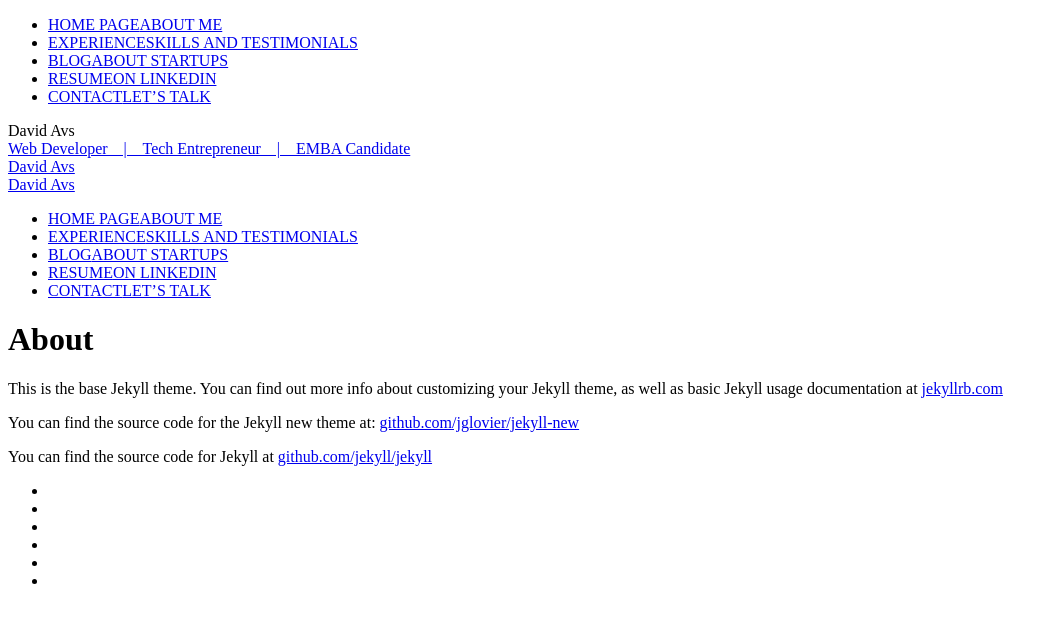
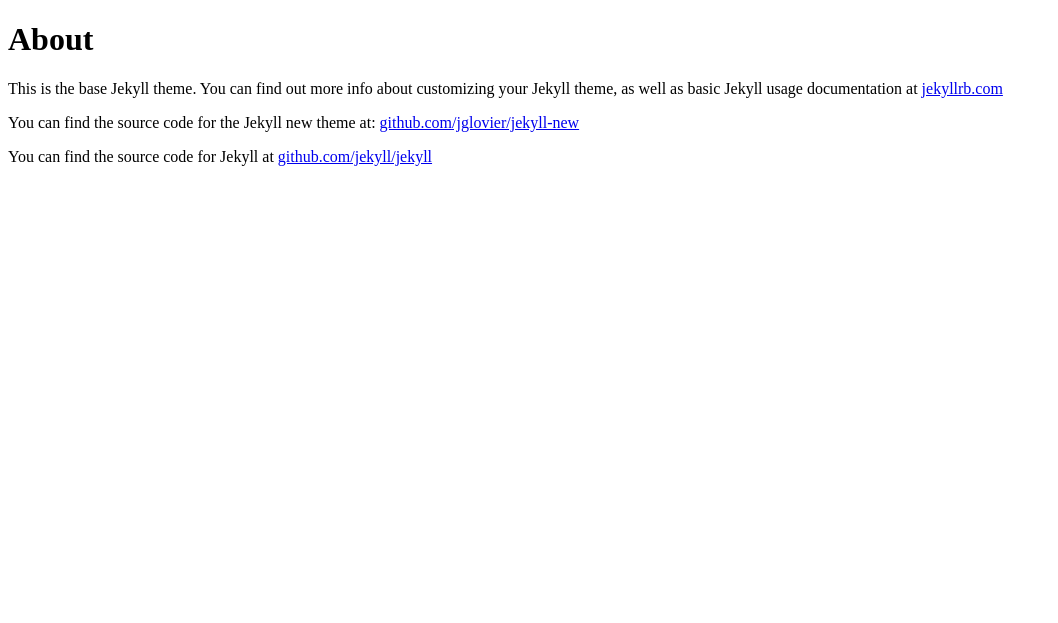
Before and after one commit to avsd/avsd.github.io, a Jekyll site: the page built from about.md, in a window 1280 px wide. Shown: the top 623 px of the page, without its empty margins (0-1058 px from the left). Built offline with Jekyll 4.4.1, drawn with Linux system fonts in a browser that asks for light colours; nearby versions of some CDN libraries; library files that are not in the unit come from our copies.

```diff
--- a/_includes/footer.html
+++ b/_includes/footer.html
@@ -28,4 +28,4 @@
 var appdata = {"gkey":"","path":{"img":"\/img","js":"\/js"},"extrajs":""};
 /* ]]> */
 </script>
-<script type="text/javascript" src="{{'js/allscripts.js' | prepend: site.baseurl }}?ver=1.4"></script>
+<script type="text/javascript" src="{{ 'js/allscripts.js' | prepend: site.baseurl }}?ver=1.4"></script>
--- a/_layouts/default.html
+++ b/_layouts/default.html
@@ -5,15 +5,7 @@
 
   <body class="{{ page.body_class }}">
 
-    {% include header.html %}
-
-    <div class="page-content">
-      <div class="wrapper">
         {{ content }}
-      </div>
-    </div>
-
-    {% include footer.html %}
 
   </body>
 
--- a/index.html
+++ b/index.html
@@ -2,6 +2,8 @@
 layout: default
 body_class: "home page-template-home-page page-template-home-page-php page-id-8 page page-template no-js"
 ---
+
+{% include header.html %}
 
 <div id="main" class="main">
     <div id="main-content" class="main-content" page-type="home">
@@ -47,3 +49,5 @@
         </div>
     </div>
 </div>
+
+{% include footer.html %}
```
Also changed, not shown: contact.html (added, +44 -0 lines).
